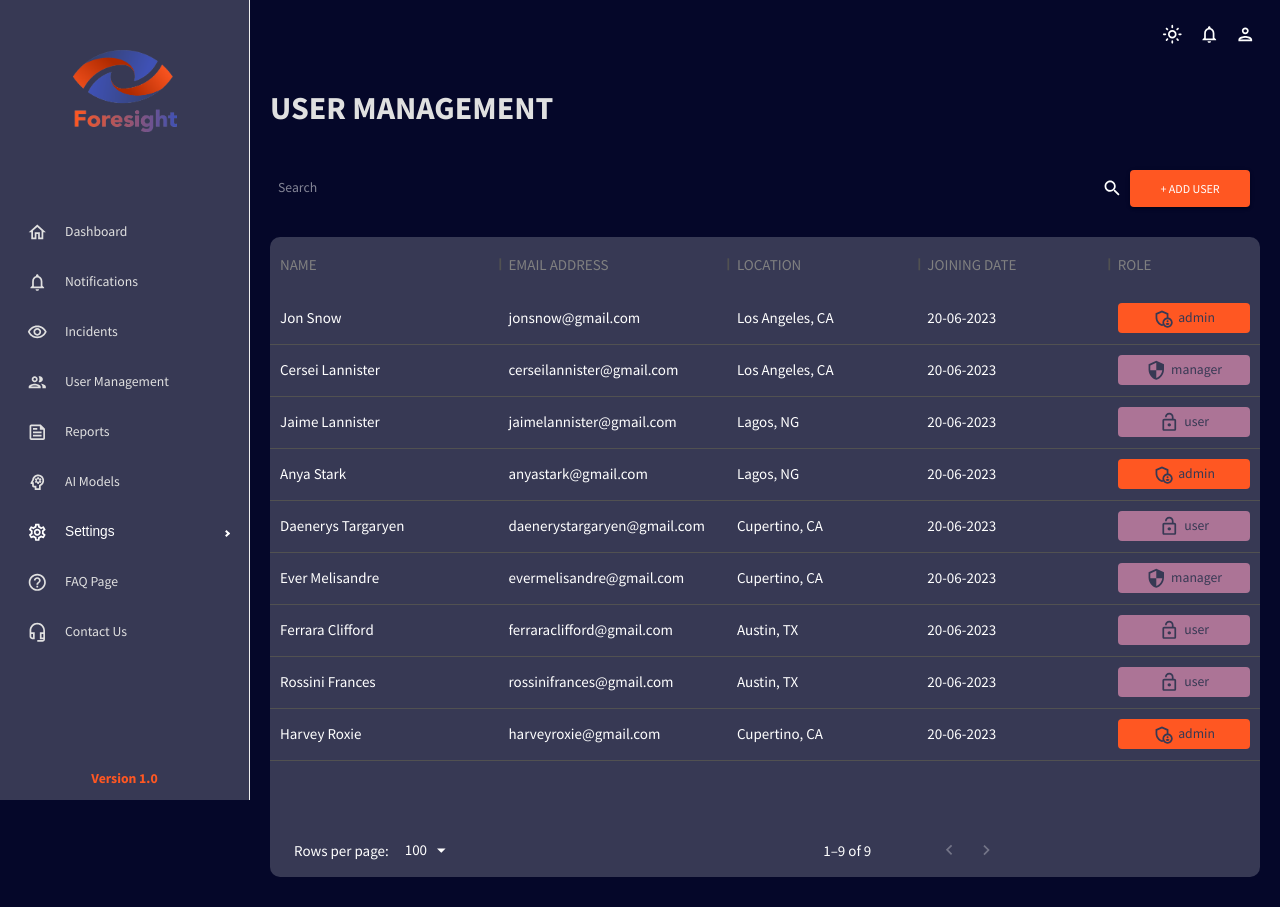
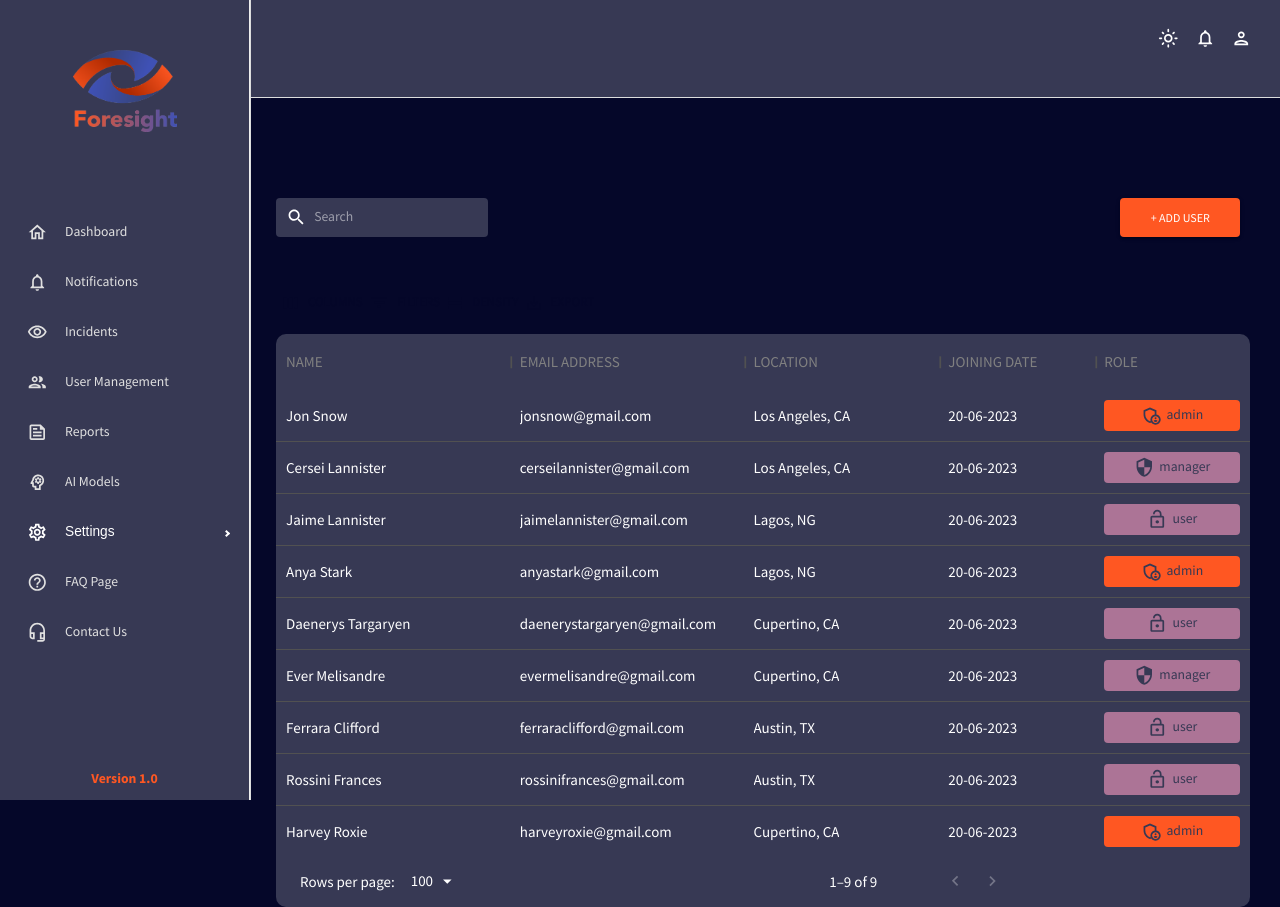
Before and after one commit to oceands/Project_Foresight, a React (Create React App) app in the folder client/: page /usermgnt in a window 1280 px wide. Before the commit the page ends 877 px from the top, so only its background shows below. Built offline with nearby package versions, Linux system fonts and the light colour scheme.

Commit message:
Latest Changes

```diff
--- a/client/src/App.js
+++ b/client/src/App.js
@@ -29,7 +29,6 @@ const App = () => {
         <MyProSidebarProvider>
           <div style={{ height: "100%", width: "100%" }}>
             <main>
-              <Topbar />
               <Routes>
 
                 <Route path="/" element={<Dashboard />} />
--- a/client/src/pages/global/Topbar.jsx
+++ b/client/src/pages/global/Topbar.jsx
@@ -16,7 +16,10 @@ const Topbar = () => {
   const { toggleSidebar, broken, rtl } = useProSidebar();
 
   return (
-    <Box display="flex" justifyContent="space-between" p={2}>
+    <Box display="flex" justifyContent="space-between" p={4} sx={{ backgroundColor: colors.primary[400],
+
+      borderBottom: '1px solid #DCDDDD',
+      }}>
       <Box display="flex">
         {broken && !rtl && (
           <IconButton
--- a/client/src/pages/global/sidebar/MyProSidebar.jsx
+++ b/client/src/pages/global/sidebar/MyProSidebar.jsx
@@ -56,17 +56,19 @@ const MyProSidebar = () => {
   return (
     <Box
       sx={{
+
+      borderRight: '1px solid #DCDDDD !important',
         position: "sticky",
         display: "flex",
         height: "100vh",
         top: 0,
         bottom: 0,
+
         zIndex: 10000,
         "& .sidebar": {
           border: "none",
         },
         /* Add this CSS to your stylesheet or in a separate CSS file */
-
 
         "& .menu-icon": {
           backgroundColor: "transparent !important",
@@ -108,6 +110,7 @@ const MyProSidebar = () => {
         breakPoint="md"
         rtl={sidebarRTL}
         backgroundColor={colors.primary[400]}
+
         image={sidebarImage}
       >
         <Menu iconshape="square">
--- a/client/src/pages/usermgnt/index.jsx
+++ b/client/src/pages/usermgnt/index.jsx
@@ -1,7 +1,8 @@
 import React from "react";
+import { useContext } from "react";
 import { Box,Button, Typography, useTheme } from "@mui/material";
-import { DataGrid } from "@mui/x-data-grid";
-import { tokens } from "../../theme";
+import { DataGrid, GridToolbar } from "@mui/x-data-grid";
+import { ColorModeContext, tokens} from "../../theme";
 import { mockDataTeam } from "../../data/mockData";
 import AdminPanelSettingsOutlinedIcon from "@mui/icons-material/AdminPanelSettingsOutlined";
 import LockOpenOutlinedIcon from "@mui/icons-material/LockOpenOutlined";
@@ -11,10 +12,24 @@ import InputBase from "@mui/material/InputBase";
 import IconButton from "@mui/material/IconButton";
 import SearchIcon from "@mui/icons-material/Search";
 
+import LightModeOutlinedIcon from "@mui/icons-material/LightModeOutlined";
+import DarkModeOutlinedIcon from "@mui/icons-material/DarkModeOutlined";
+import NotificationsOutlinedIcon from "@mui/icons-material/NotificationsOutlined";
+import PersonOutlinedIcon from "@mui/icons-material/PersonOutlined";
+
+import MenuOutlinedIcon from "@mui/icons-material/MenuOutlined";
+
+
+import { useProSidebar } from "react-pro-sidebar";
+
 
 const Usermgnt = () => {
   const theme = useTheme();
   const colors = tokens(theme.palette.mode);
+
+  const colorMode = useContext(ColorModeContext);
+
+  const { toggleSidebar, broken, rtl } = useProSidebar();
   const columns = [
     {
       field: "name",
@@ -33,7 +48,7 @@ const Usermgnt = () => {
       type: "number",
       headerAlign: "left",
       align: "left",
-      flex: 0.25
+      flex: 0.20
 
     },
 
@@ -41,6 +56,8 @@ const Usermgnt = () => {
       field: "role",
       headerName: "ROLE",
       flex: 0.20,
+      className: 'role-padding-right',
+
 
       renderCell: ({ row: { role } }) => {
         return (
@@ -71,14 +88,67 @@ const Usermgnt = () => {
 
   ];
   return (
-    <Box m="20px">
-      <Box display="flex" justifyContent="space-between" alignItems="center">
-        <Header  title="USER MANAGEMENT" />
-      </Box>
+
+    <Box>
+       <Box display="flex" justifyContent="space-between"
+
+
+       sx={{ backgroundColor: colors.primary[400],
+        paddingTop: '20px',  // Increase the top padding to 20px
+        paddingLeft: '20px', // Increase the left padding to 20px
+        paddingRight: '20px', // Increase the right padding to 20px
+        paddingBottom: '40px',
+
+      borderBottom: '1px solid #DCDDDD !important',
+
+    }}>
+
+    <Box display="flex" >
+      {broken && !rtl && (
+        <IconButton
+          sx={{ margin: "0 6 0 2" }}
+          onClick={() => toggleSidebar()}
+        >
+          <MenuOutlinedIcon />
+        </IconButton>
+
+      )}
+
+    </Box>
+    <Box display="flex">
+
+      <IconButton onClick={colorMode.toggleColorMode}>
+        {theme.palette.mode === "dark" ? (
+
+         <LightModeOutlinedIcon />
+        ) : (
+          <DarkModeOutlinedIcon />
+        )}
+      </IconButton>
+      <IconButton>
+        <NotificationsOutlinedIcon />
+      </IconButton>
+      <IconButton>
+        <PersonOutlinedIcon />
+      </IconButton>
+      {broken && rtl && (
+        <IconButton
+          sx={{ margin: "0 6 0 2" }}
+          onClick={() => toggleSidebar()}
+        >
+          <MenuOutlinedIcon />
+        </IconButton>
+      )}
+    </Box>
+  </Box>
+
       <Box
         m="8px 0 0 0"
         height="80vh"
         sx={{
+          marginLeft: "25px",
+          marginRight: "30px",
+          marginTop: "100px",
           "& .MuiDataGrid-root": {
             border: "none",
             fontSize: "15px",
@@ -124,8 +194,12 @@ const Usermgnt = () => {
             color: `${colors.grey[100]} !important`,
             fontSize: "14px",
           },
+          "& .MuiDataGrid-cell--withRenderer": {
+            paddingRight: "30px",
+        },
+
           "& .name-padding-left": {
-            paddingLeft: "50px",
+            paddingLeft: "40px",
           },
           "& .name-header-padding-left": {
             paddingLeft: "50px",
@@ -149,7 +223,7 @@ const Usermgnt = () => {
           },
           "& .MuiTablePagination-actions": {
             marginLeft: "11cm",
-            fontSize: "15px"
+            fontSize: "15px",
 
           },
           "& .admin-icon": {
@@ -161,23 +235,44 @@ const Usermgnt = () => {
            "& .lock-icon": {
             color: colors.primary[400]
            },
-           '.MuiDataGrid-columnSeparator': {
+           '& .MuiDataGrid-columnSeparator': {
             display: 'none',
           },
           "& .MuiDataGrid-cell": {
 
   borderBottom: "1px solid #E0E0E0",
           },
+          "& .MuiDataGrid-toolbarContainer .MuiButton-text": {
+            fontSize: "13px",
+            padding: "20px 4px 20px"
+
+          },
 // ...
 
 
         }}
       >
-        <Box display="flex" justifyContent="flex-end" width="99%" paddingBottom="30px">
-        <InputBase sx={{ ml: 1, flex: 1 }} placeholder="Search" />
-           <IconButton type="button">
-             <SearchIcon />
-           </IconButton>
+
+        <Box display="flex" justifyContent="space-between" width="99%" paddingBottom="30px">
+        {broken && !rtl && (
+          <IconButton
+            sx={{ margin: "0 6 0 2" }}
+            onClick={() => toggleSidebar()}
+          >
+            <MenuOutlinedIcon />
+          </IconButton>
+        )}
+        <Box
+          display="flex"
+          backgroundColor={colors.primary[400]}
+          p={0.2}
+          borderRadius={1}
+        >  <IconButton type="button">
+        <SearchIcon />
+      </IconButton>
+          <InputBase sx={{ flex: 1 }} placeholder="Search" />
+
+        </Box>
     <Button
 
      type="addcamera"
@@ -197,7 +292,8 @@ const Usermgnt = () => {
     </Button>
 </Box>
 
-        <DataGrid rows={mockDataTeam} columns={columns} />
+        <DataGrid rows={mockDataTeam} columns={columns}
+          components={{ Toolbar: GridToolbar }}/>
       </Box>
     </Box>
   );
```
